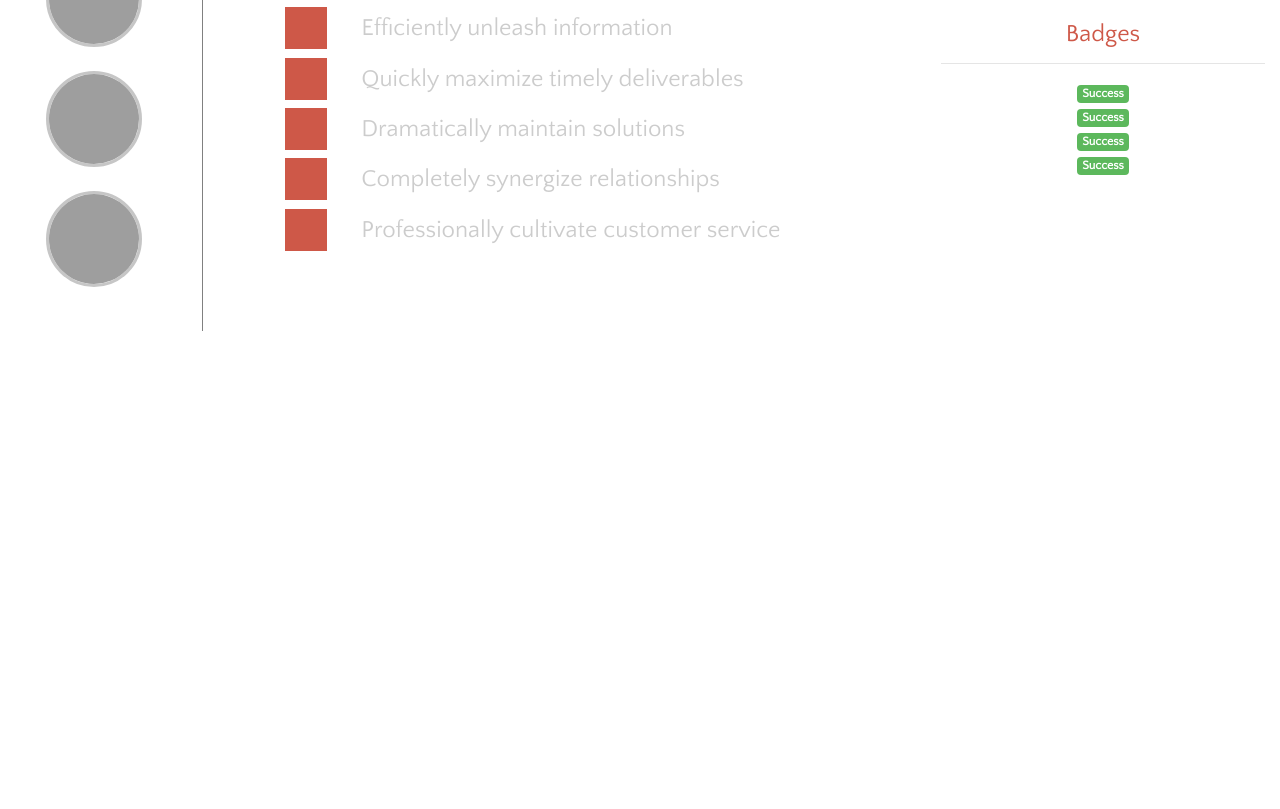
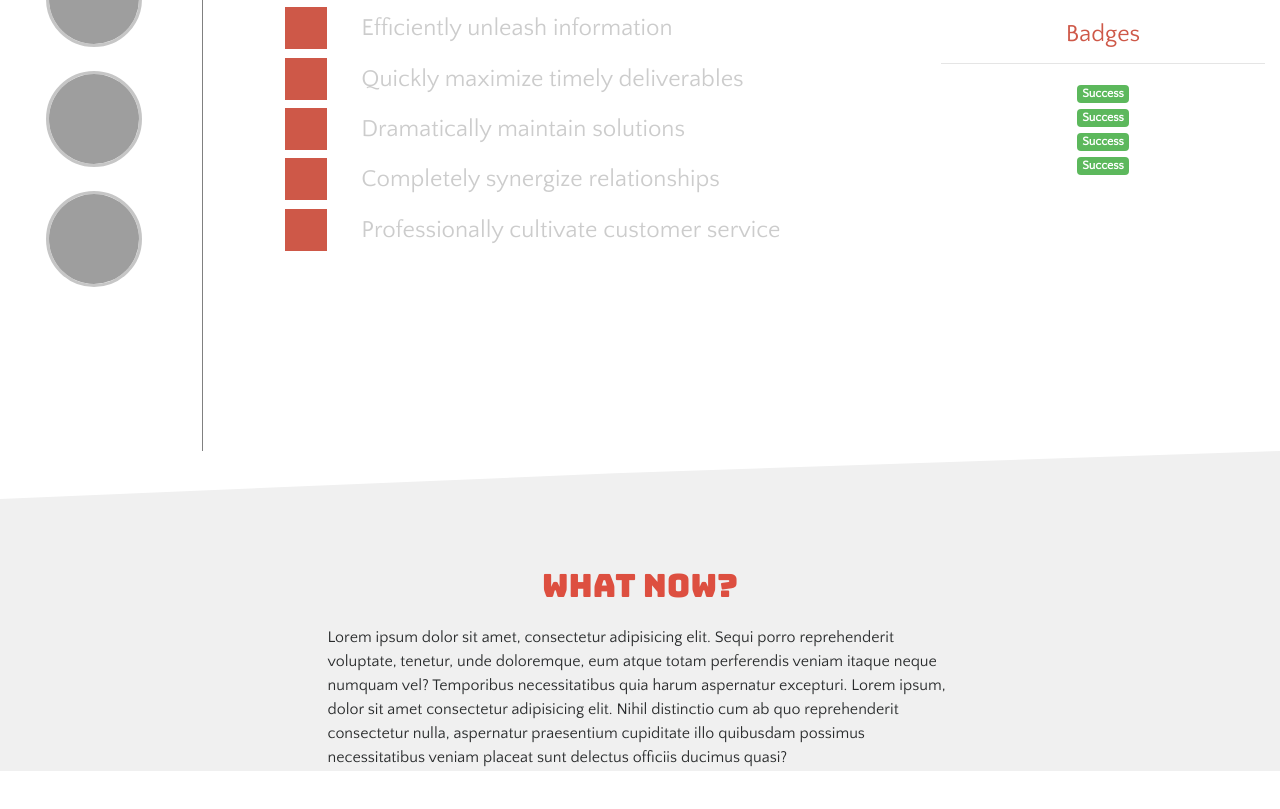
Before and after one commit to csknight03/Project-SAC, a plain HTML site: page public/dashboard.html in a window 1280 px wide. Shown: the part 486-1295 px from the top of the page. Before the commit the page ends 817 px from the top, so only its background shows below. Drawn offline with nearby package versions, Linux system fonts and the light colour scheme; grey boxes are pictures that could not be loaded; files whose address does not match are found by name.

Commit message:
dashboard update

```diff
--- a/public/css/dashboard.css
+++ b/public/css/dashboard.css
@@ -97,3 +97,12 @@ label {
     z-index: 999;
     position: relative;
 }
+
+
+#next-steps{
+    background-color: #F0F0F0;
+    -webkit-clip-path: polygon(48% 7%, 100% 0, 100% 100%, 50% 100%, 0 100%, 0 15%);
+  clip-path: polygon(48% 7%, 100% 0, 100% 100%, 50% 100%, 0 100%, 0 15%);
+  height: 20rem;
+
+  }
--- a/public/dashboard.html
+++ b/public/dashboard.html
@@ -206,6 +206,12 @@
 
                             </form>
 
+                            <br>
+                            <br>
+                            <br>
+                            <br>
+                            <br>
+
                         </div>
 
 
@@ -261,6 +267,27 @@
             </div>
         </div>
     </div>
+
+    <div id="next-steps">
+            <br>
+            <br>
+            <br>
+            <br>
+            <div class="row justify-text-center">
+                <div class="col-3"></div>
+                <div class="col-6 text-center"><h1 style="color: #DD4F40">What Now?</h1></div>
+                <hr>
+                </div>
+                <div class="row">
+                    <div class="col-3"></div>
+                <div class="col-6 text-secondary"><p>Lorem ipsum dolor sit amet, consectetur adipisicing elit. Sequi porro reprehenderit voluptate, tenetur, unde doloremque, eum atque totam perferendis veniam itaque neque numquam vel? Temporibus necessitatibus quia harum aspernatur excepturi. Lorem ipsum, dolor sit amet consectetur adipisicing elit. Nihil distinctio cum ab quo reprehenderit consectetur nulla, aspernatur praesentium cupiditate illo quibusdam possimus necessitatibus veniam placeat sunt delectus officiis ducimus quasi?</p></div>
+            </div>
+            <br>
+            <br>
+        </div>
+    </div>
+
+
     </div>
 
 
```
